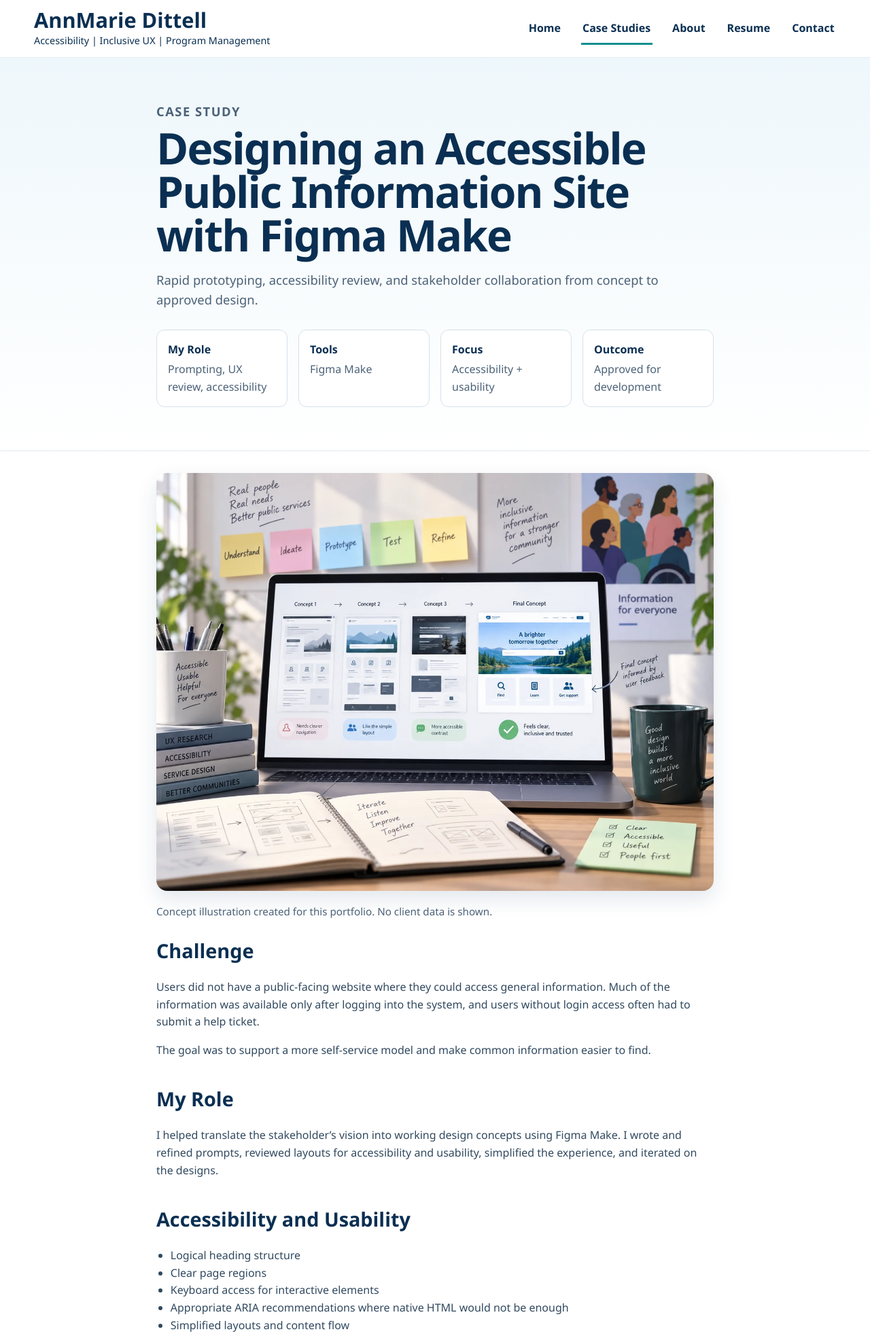
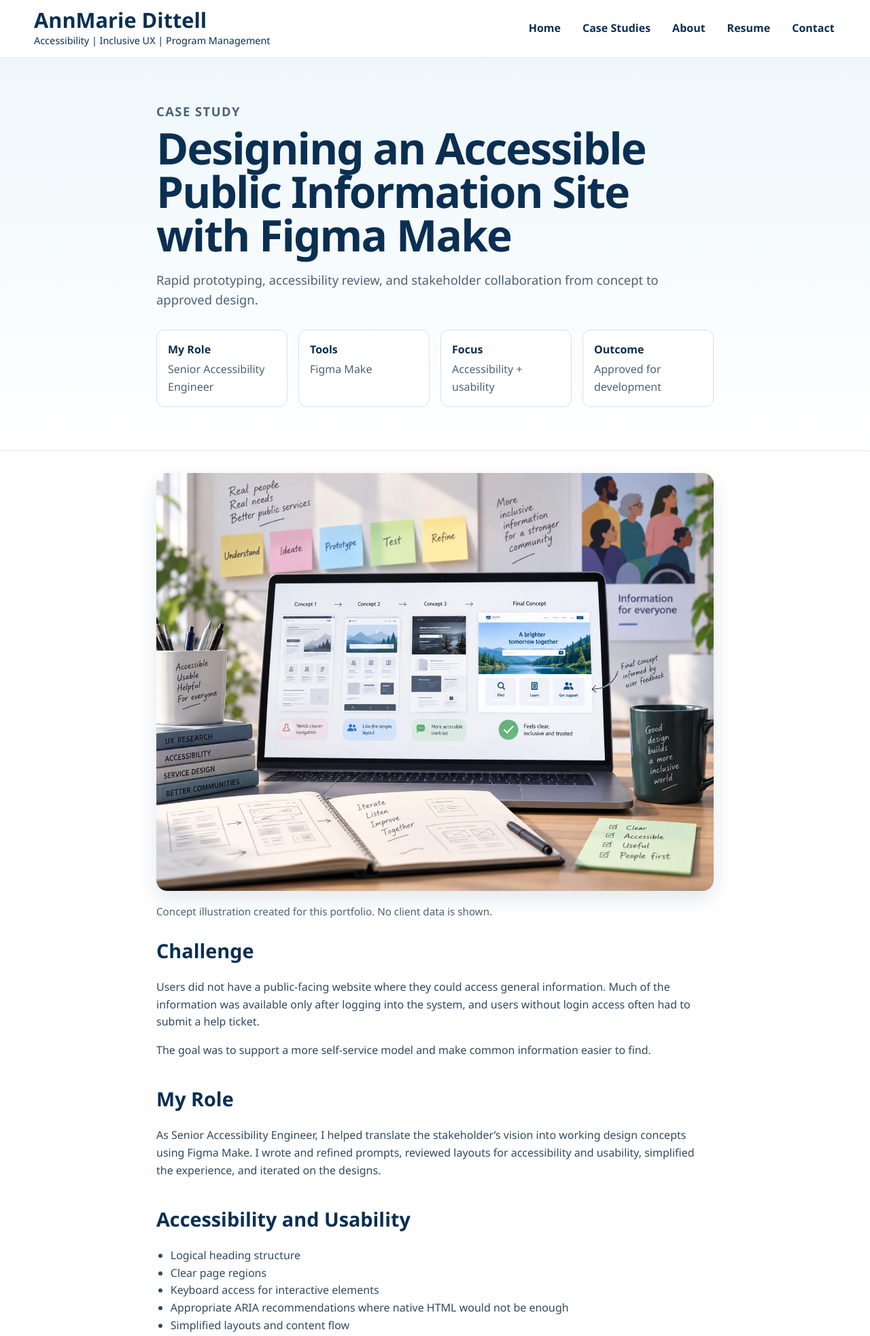
Before and after one commit to annmariedittell/annmariedittell.github.io, a website: page case-studies/public-site.html in a window 1280 px wide. Shown: the top 1966 px of the page at 68% size. Drawn offline with Linux system fonts and the light colour scheme.

Commit message:
Standardize public site case study metadata and navigation

```diff
--- a/case-studies/public-site.html
+++ b/case-studies/public-site.html
@@ -1,10 +1,10 @@
-<!doctype html><html lang="en"><head><meta charset="utf-8"><meta name="viewport" content="width=device-width, initial-scale=1"><title>Accessible Public Information Site with Figma Make | AnnMarie Dittell</title><link rel="stylesheet" href="../styles.css"></head><body>
-<a class="skip-link" href="#main">Skip to main content</a><header class="site-header"><div class="container header-row"><a class="brand" href="../index.html#main"><span class="brand-name">AnnMarie Dittell</span><span class="brand-tagline">Accessibility | Inclusive UX | Program Management</span></a><button class="nav-toggle" type="button" aria-expanded="false" aria-controls="site-nav">Menu</button><nav id="site-nav" class="site-nav" aria-label="Primary"><ul><li><a href="../index.html#main">Home</a></li><li><a href="index.html#main" aria-current="page">Case Studies</a></li><li><a href="../about.html#main">About</a></li><li><a href="../resume.html#main">Resume</a></li><li><a href="../index.html#contact">Contact</a></li></ul></nav></div></header>
-<main id="main"><section class="page-hero"><div class="content-narrow"><p class="eyebrow">Case Study</p><h1>Designing an Accessible Public Information Site with Figma Make</h1><p>Rapid prototyping, accessibility review, and stakeholder collaboration from concept to approved design.</p><dl class="case-meta"><div><dt>My Role</dt><dd>Prompting, UX review, accessibility</dd></div><div><dt>Tools</dt><dd>Figma Make</dd></div><div><dt>Focus</dt><dd>Accessibility + usability</dd></div><div><dt>Outcome</dt><dd>Approved for development</dd></div></dl></div></section><figure class="case-visual content-narrow"><img src="../assets/case-public-site.webp" alt="Concept illustration showing three prototype directions leading to a refined public information site design."><figcaption>Concept illustration created for this portfolio. No client data is shown.</figcaption></figure><article class="content-narrow prose">
+<!doctype html><html lang="en"><head><meta charset="utf-8"><meta name="viewport" content="width=device-width, initial-scale=1"><meta name="description" content="Accessibility and inclusive UX case study by AnnMarie Dittell on using Figma Make, rapid prototyping, accessibility review, and stakeholder feedback to create an approved public information site design."><title>Accessible Public Information Site with Figma Make | AnnMarie Dittell</title><link rel="stylesheet" href="../styles.css"></head><body>
+<a class="skip-link" href="#main">Skip to main content</a><header class="site-header"><div class="container header-row"><a class="brand" href="../index.html#main"><span class="brand-name">AnnMarie Dittell</span><span class="brand-tagline">Accessibility | Inclusive UX | Program Management</span></a><button class="nav-toggle" type="button" aria-expanded="false" aria-controls="site-nav">Menu</button><nav id="site-nav" class="site-nav" aria-label="Primary"><ul><li><a href="../index.html#main">Home</a></li><li><a href="index.html#main">Case Studies</a></li><li><a href="../about.html#main">About</a></li><li><a href="../resume.html#main">Resume</a></li><li><a href="../index.html#contact">Contact</a></li></ul></nav></div></header>
+<main id="main"><section class="page-hero"><div class="content-narrow"><p class="eyebrow">Case Study</p><h1>Designing an Accessible Public Information Site with Figma Make</h1><p>Rapid prototyping, accessibility review, and stakeholder collaboration from concept to approved design.</p><dl class="case-meta"><div><dt>My Role</dt><dd>Senior Accessibility Engineer</dd></div><div><dt>Tools</dt><dd>Figma Make</dd></div><div><dt>Focus</dt><dd>Accessibility + usability</dd></div><div><dt>Outcome</dt><dd>Approved for development</dd></div></dl></div></section><figure class="case-visual content-narrow"><img src="../assets/case-public-site.webp" alt="Concept illustration showing three prototype directions leading to a refined public information site design."><figcaption>Concept illustration created for this portfolio. No client data is shown.</figcaption></figure><article class="content-narrow prose">
 <h2>Challenge</h2><p>Users did not have a public-facing website where they could access general information. Much of the information was available only after logging into the system, and users without login access often had to submit a help ticket.</p><p>The goal was to support a more self-service model and make common information easier to find.</p>
-<h2>My Role</h2><p>I helped translate the stakeholder’s vision into working design concepts using Figma Make. I wrote and refined prompts, reviewed layouts for accessibility and usability, simplified the experience, and iterated on the designs.</p>
+<h2>My Role</h2><p>As Senior Accessibility Engineer, I helped translate the stakeholder’s vision into working design concepts using Figma Make. I wrote and refined prompts, reviewed layouts for accessibility and usability, simplified the experience, and iterated on the designs.</p>
 <h2>Accessibility and Usability</h2><ul><li>Logical heading structure</li><li>Clear page regions</li><li>Keyboard access for interactive elements</li><li>Appropriate ARIA recommendations where native HTML would not be enough</li><li>Simplified layouts and content flow</li></ul>
 <h2>Exploring Multiple Directions</h2><p>I created three distinct design concepts with different layouts and visual styles. During the client presentation, I walked through the strengths and tradeoffs of each option and tracked which elements the client liked or wanted changed.</p><p>That feedback became the foundation for the final design.</p>
 <h2>Outcome</h2><p>Because of the speed of the AI-assisted prototyping process, I created the revised final design the following day. The client approved it and sent it to the development team for implementation.</p><ul><li>Gave stakeholders concrete visual options to evaluate</li><li>Made it easier for the client to articulate preferences</li><li>Incorporated accessibility before development</li><li>Reduced time from initial concept to approved design</li></ul>
 <div class="callout"><strong>Key takeaway:</strong> AI-assisted prototyping is most valuable when speed is combined with accessibility review, usability thinking, stakeholder feedback, and human judgment.</div>
-</article></main><footer class="site-footer"><div class="container footer-row"><div>© 2026 AnnMarie Dittell</div><div class="footer-links"><a href="index.html">All Case Studies</a><a href="../about.html#main">About</a></div><div class="footer-note">Designed and tested with accessibility in mind.</div></div></footer><script src="../script.js"></script></body></html>
+</article></main><footer class="site-footer"><div class="container footer-row"><div>© 2026 AnnMarie Dittell</div><div class="footer-links"><a href="index.html#main">All Case Studies</a><a href="../about.html#main">About</a><a href="../resume.html#main">Resume</a></div><div class="footer-note">Designed and tested with accessibility in mind.</div></div></footer><script src="../script.js"></script></body></html>
```
